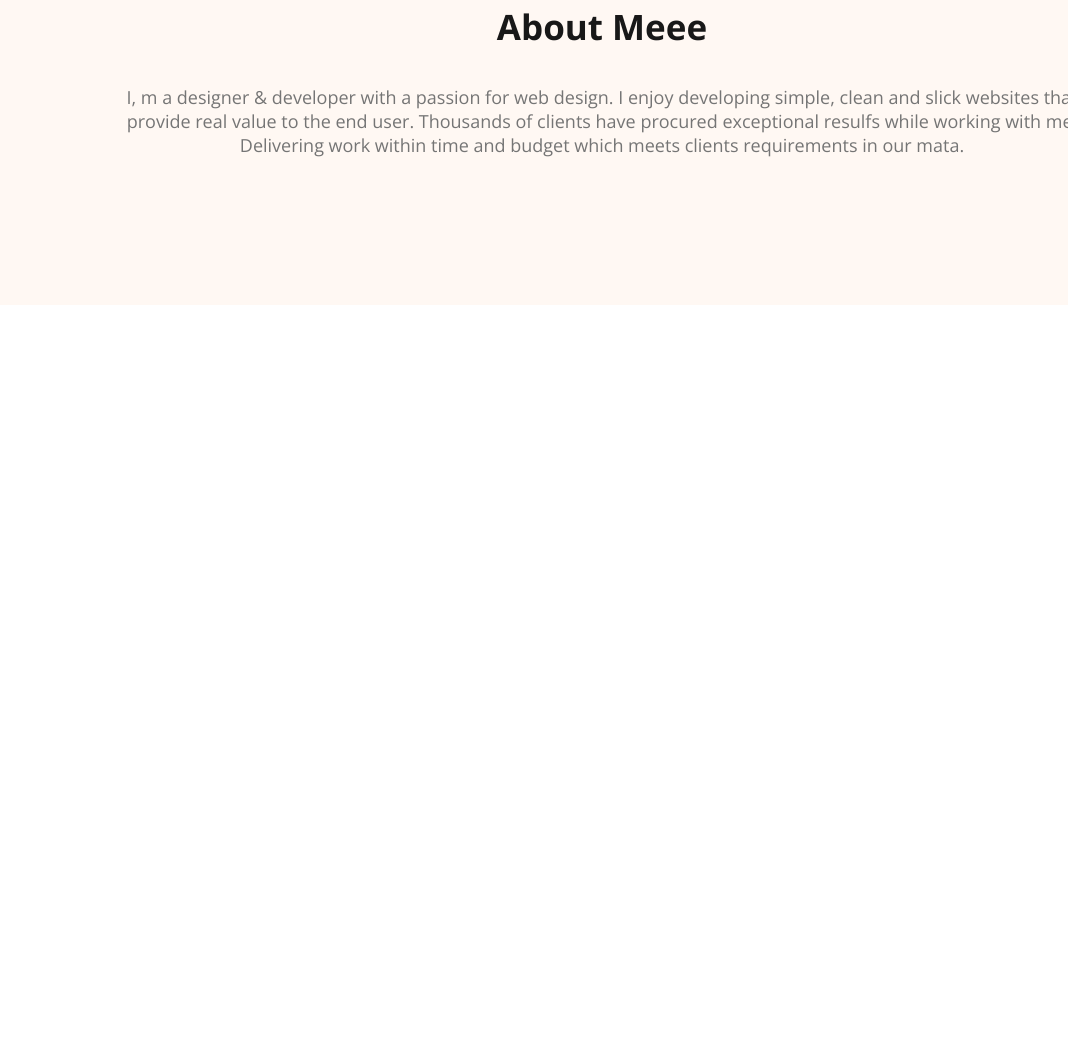
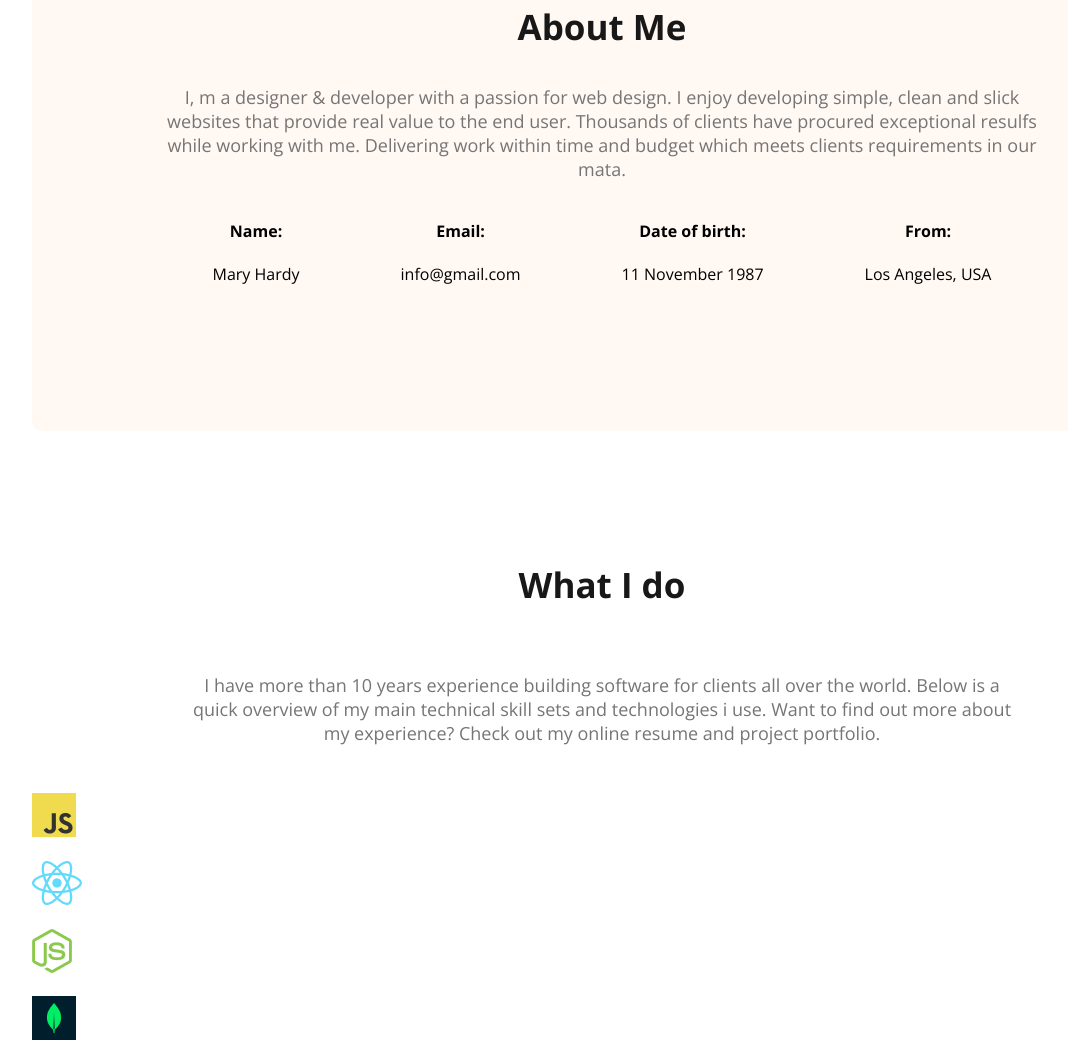
Before and after one commit to User-slcr/developer-portfolio, a plain HTML site: page index.html in a window 1280 px wide. Shown: the part 1060-2124 px from the top of the page, without its empty margins (38-1106 px from the left). Before the commit the page ends 1495 px from the top, so only its background shows below. Drawn offline with nearby package versions, Linux system fonts and the light colour scheme.

Commit message:
added the change

```diff
--- a/index.html
+++ b/index.html
@@ -32,8 +32,54 @@
     </header>
     <main>
         <section class="about">
-            <h3 class="section-title">About Meee</h3>
+            <h3 class="section-title">About Me</h3>
             <p class="section-description">I, m a designer & developer with a passion for web design. I enjoy developing simple, clean and slick websites that provide real value to the end user. Thousands of clients have procured exceptional resulfs while working with me. Delivering work within time and budget which meets clients requirements in our mata.</p>
+            <div class="about-info-container">
+                <div class="about-info">
+                    <h4 class="info-title">Name:</h4>
+                    <p class="info-description">Mary Hardy </p>
+                </div>
+                <div class="about-info">
+                    <h4 class="info-title">Email:</h4>
+                    <p class="info-description">info@gmail.com</p>
+                </div>
+                <div class="about-info">
+                    <h4 class="info-title">Date of birth:</h4>
+                    <p class="info-description">11 November 1987</p>
+                </div>
+                <div class="about-info">
+                    <h4 class="info-title">From:</h4>
+                    <p class="info-description">Los Angeles, USA</p>
+                </div>
+
+            </div>
+        </section>
+
+        <section>
+            <h3 class="section-title">What I do</h3>
+            <p id="what-i-do-description" class="section-description">I have more than 10 years experience building software for clients all over the world. Below is a quick overview of my main technical skill sets and technologies i use. Want to find out more about my experience? Check out my online resume and project portfolio.</p>
+            <div class="skills-container">
+                <div class="skill">
+                    <img src="/images/icons/js.png" alt="">
+                    <h3 class="skill-title"></h3>
+                    <p class="skill-description"></p>
+                </div>
+                <div class="skill">
+                    <img src="/images/icons/react.png" alt="">
+                    <h3 class="skill-title"></h3>
+                    <p class="skill-description"></p>
+                </div>
+                <div class="skill">
+                    <img src="/images/icons/nodejs.png" alt="">
+                    <h3 class="skill-title"></h3>
+                    <p class="skill-description"></p>
+                </div>
+                <div class="skill">
+                    <img src="/images/icons/mongo.png" alt="">
+                    <h3 class="skill-title"></h3>
+                    <p class="skill-description"></p>
+                </div>
+            </div>
         </section>
     </main>
     <footer>
--- a/styles/portfolio.css
+++ b/styles/portfolio.css
@@ -84,6 +84,10 @@ nav a{
     margin-bottom: 20px;
 }
 
+main{
+    max-width: 1140px;
+    margin: 0 auto;
+}
 /* main section style */
 .about{
     padding: 130px;
@@ -91,3 +95,16 @@ nav a{
     background: #FFF8F3;
     margin: 130px 0;
 }
+
+.about-info-container{
+    display: flex;
+    justify-content: space-around;
+}
+
+.about-info{
+    text-align: center;
+}
+
+#what-i-do-description{
+    padding: 30px 150px;
+}
```
